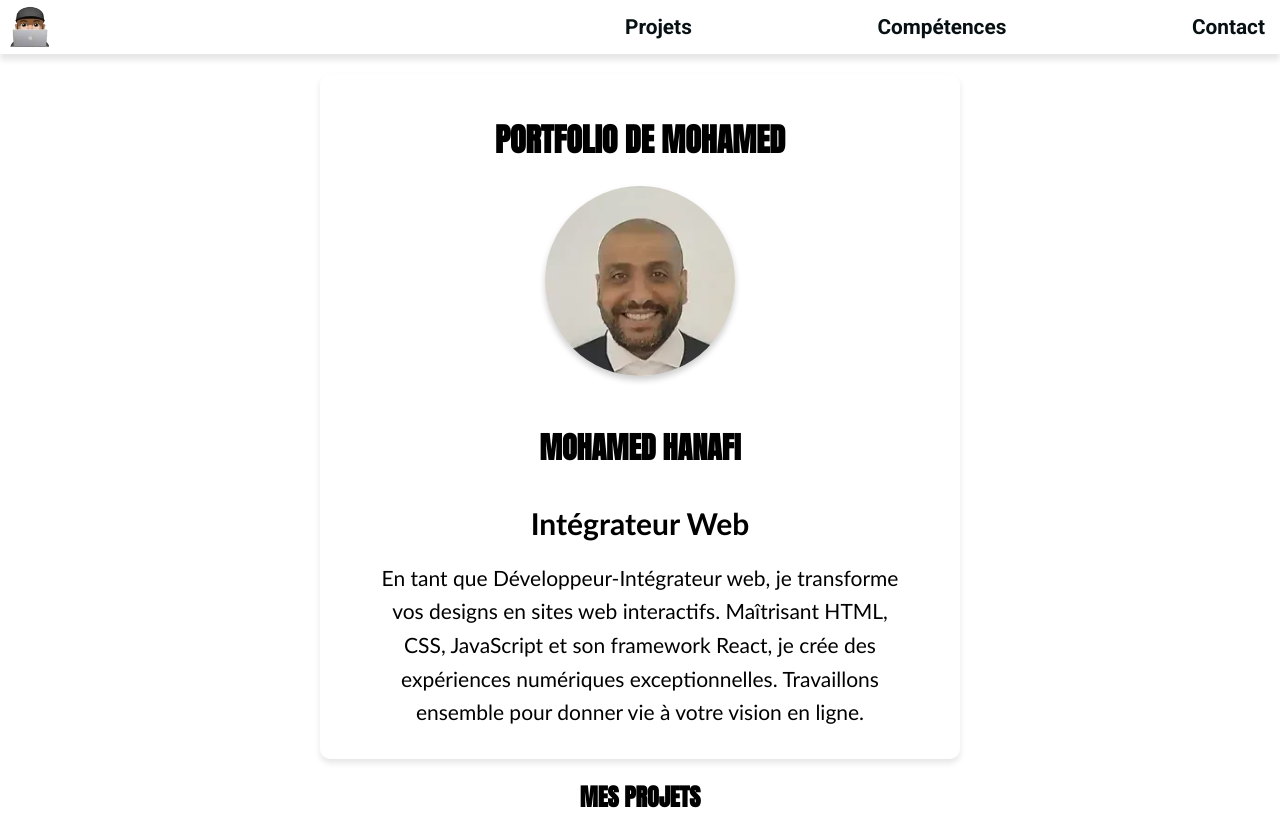
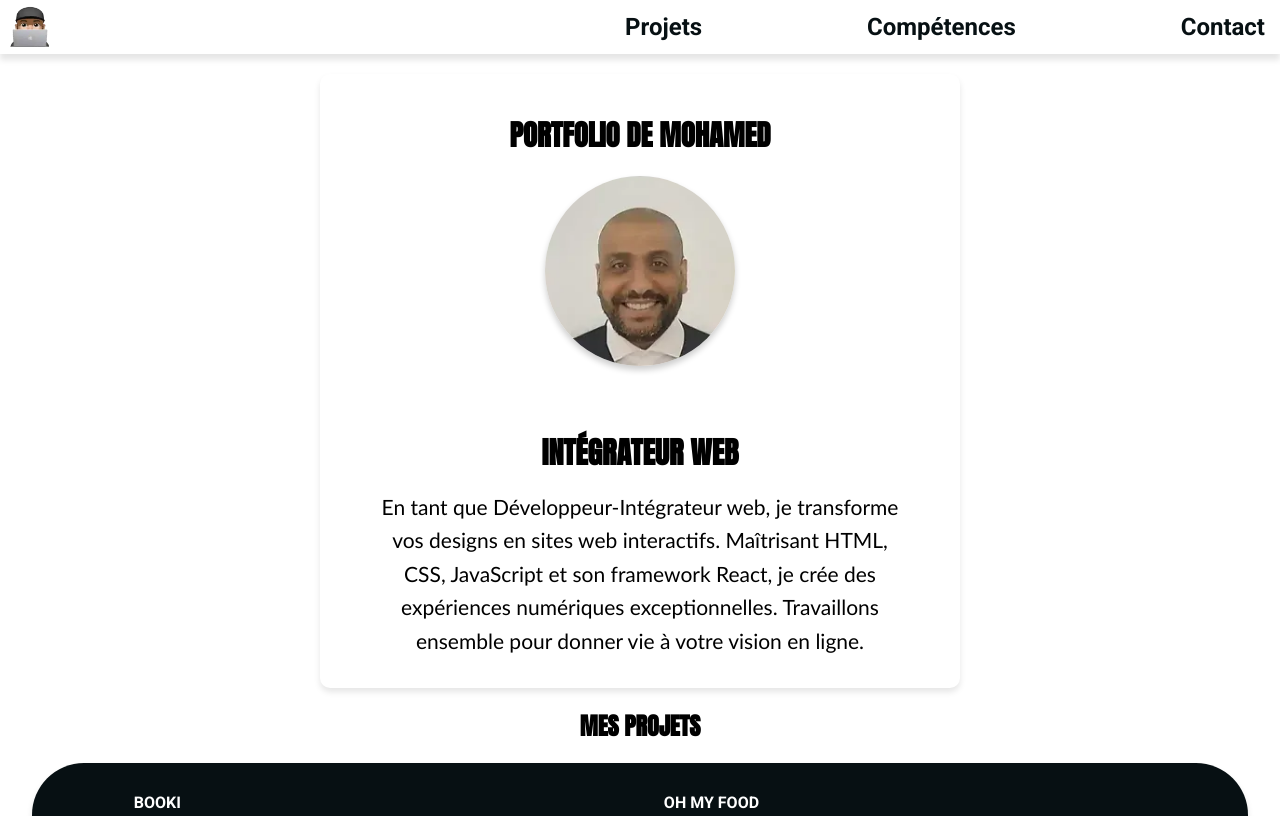
Before and after one commit to mohamedhanafi69120/OC_PORTFOLIO, a React (Vite) app: page / in a window 1280 px wide. Shown: the top 816 px of the page. Built offline with nearby package versions, Linux system fonts and the light colour scheme.

Commit message:
Mise à jour des titres H1 et H2

```diff
--- a/src/components/Banner/banner.jsx
+++ b/src/components/Banner/banner.jsx
@@ -15,8 +15,7 @@ function Banner() {
         />
       </div>
       <div className="presentation">
-        <h2>Mohamed Hanafi</h2>
-        <h3>Intégrateur Web</h3>
+        <h2>Intégrateur Web</h2>
         <p>
           En tant que Développeur-Intégrateur web, je transforme vos designs en
           sites web interactifs. Maîtrisant HTML, CSS, JavaScript et son
--- a/src/components/Banner/banner.scss
+++ b/src/components/Banner/banner.scss
@@ -15,12 +15,15 @@
 .banner img {
   width: 190px; /* Taille adaptée de l'image */
   height: 190px;
-  margin-bottom: 15px;
+  margin-bottom: 30px;
   border-radius: 50%;
   object-fit: cover;
   box-shadow: 0 4px 6px rgba(0, 0, 0, 0.2);
 }
 
+h1 {
+  font-size: 1.8em;
+}
 .banner p {
   color: black;
   margin: 0;
--- a/src/components/Header/header.scss
+++ b/src/components/Header/header.scss
@@ -18,7 +18,7 @@ header {
   a {
     text-decoration: none;
     color: #071013;
-    font-size: 1.3rem; /* Augmentation très légère pour plus de visibilité */
+    font-size: 1.5rem; /* Augmentation très légère pour plus de visibilité */
   }
 
   a:hover {
```
